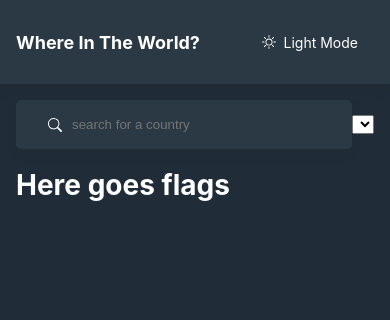
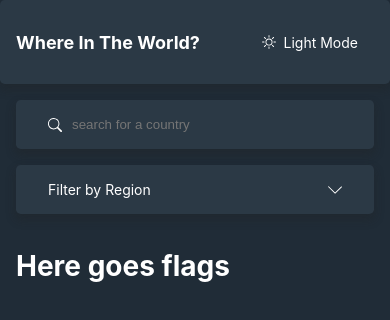
Before and after one commit to abhay8696/countries-api, a React (Create React App) app: page / in a window 390 px wide. Shown: the top 320 px of the page. Built offline with nearby package versions, Linux system fonts and the light colour scheme; no server answers.

Commit message:
created responsive menu in app body

```diff
--- a/src/components/appBody.js
+++ b/src/components/appBody.js
@@ -4,6 +4,8 @@ import { DarkThemeContext } from '../context/darkThemeContext';
 //styles
 import '../styles/App.scss';
 import { BsSearch } from 'react-icons/bs';
+import { MdKeyboardArrowDown } from 'react-icons/md'
+import { SlArrowDown } from 'react-icons/sl'
 
 const AppBody = () => {
     //context
@@ -11,18 +13,25 @@ const AppBody = () => {
     [darkTheme, setDarkTheme] = useContext(DarkThemeContext);
     //functions
     const
-    themeFunction = ()=> {
+    themeForSearch = ()=> {
         if(darkTheme) return 'searchBox darkElements';
         return 'searchBox lightElements';
+    },
+    themeForFilter = ()=> {
+        if(darkTheme) return 'filter darkElements';
+        return 'filter lightElements';
     }
     return (
         <div className='appBody'>
             <div className='menu'>
-                <div className={themeFunction()}>
+                <div className={themeForSearch()}>
                     <BsSearch/>
                     <input placeholder='search for a country'/>
                 </div>
-                <select></select>
+                <div className={themeForFilter()}>
+                    <span>Filter by Region</span>
+                    <SlArrowDown/>
+                </div>
             </div>
         <h1>Here goes flags</h1>
         </div>
--- a/src/styles/App.css
+++ b/src/styles/App.css
@@ -8,7 +8,12 @@
   font-size: 14px;
 }
 .App .navbar, .App .appBody {
-  padding: 1rem 4rem;
+  padding: 3rem 5rem;
+}
+@media only screen and (min-width: 720px) and (max-width: 960px) {
+  .App .navbar, .App .appBody {
+    padding: 2rem 4rem;
+  }
 }
 @media only screen and (min-width: 480px) and (max-width: 720px) {
   .App .navbar, .App .appBody {
@@ -43,8 +48,7 @@
   align-items: center;
   justify-content: "";
   cursor: pointer;
-  height: 100%;
-  padding: 0 1rem;
+  padding: 1rem 1rem;
   border-radius: 0.3rem;
 }
 .App .navbar .themeButton span {
@@ -60,28 +64,63 @@
   align-items: center;
   justify-content: space-between;
 }
+@media only screen and (max-width: 720px) {
+  .App .appBody .menu {
+    display: flex;
+    flex-direction: column;
+    align-items: center;
+    justify-content: "";
+  }
+}
+.App .appBody .menu .searchBox, .App .appBody .menu .filter {
+  padding: 1rem 2rem;
+}
 .App .appBody .menu .searchBox {
   width: 500px;
-  padding: 1rem 2rem;
-  border-radius: 0.3rem;
   display: flex;
   flex-direction: "";
   align-items: center;
   justify-content: "";
+}
+@media only screen and (min-width: 720px) and (max-width: 960px) {
+  .App .appBody .menu .searchBox {
+    width: 350px;
+  }
+}
+@media only screen and (max-width: 720px) {
+  .App .appBody .menu .searchBox {
+    width: 100%;
+    margin-bottom: 1rem;
+  }
 }
 .App .appBody .menu .searchBox input {
   flex: 1;
   margin-left: 8px;
   color: inherit;
 }
+.App .appBody .menu .filter {
+  width: 200px;
+  display: flex;
+  flex-direction: "";
+  align-items: center;
+  justify-content: space-between;
+}
+@media only screen and (max-width: 720px) {
+  .App .appBody .menu .filter {
+    width: 100%;
+    margin-bottom: 1rem;
+  }
+}
 .App .darkElements {
   background-color: hsl(209deg, 23%, 22%);
   color: hsl(0deg, 0%, 100%);
-  box-shadow: 0px 5px 10px rgba(32, 32, 32, 0.1098039216);
+  box-shadow: 0px 5px 10px 1px rgba(32, 32, 32, 0.3019607843);
+  border-radius: 0.3rem;
 }
 .App .lightElements {
   background-color: hsl(0deg, 0%, 100%);
-  box-shadow: 0px 5px 10px rgba(32, 32, 32, 0.1098039216);
+  box-shadow: 0px 5px 10px 1px rgba(32, 32, 32, 0.1098039216);
+  border-radius: 0.3rem;
 }
 
 .darkApp {
--- a/src/styles/App.scss
+++ b/src/styles/App.scss
@@ -7,7 +7,10 @@
     @include flexbox(column, '', '');
     font-size: 14px;
     .navbar, .appBody{
-        padding: 1rem 4rem;
+        padding: 3rem 5rem;
+        @include md-lg-screen{
+            padding: 2rem 4rem;
+        }
         @include sm-md-screen{
             padding: 1rem 2rem;
         }
@@ -31,8 +34,8 @@
         .themeButton{
             @include flexbox('', center, '');
             cursor: pointer;
-            height: 100%;
-            padding: 0 1rem;
+            // height: 10vh;
+            padding: 1rem 1rem;
             border-radius: 0.3rem;
             span{
                 margin-left: 8px;
@@ -47,11 +50,22 @@
         .menu{
             width: 100%;
             @include flexbox('', center, space-between);
+            @include md-below-screen{
+                @include flexbox(column, center, '')
+            }
 
+            .searchBox, .filter{
+                padding: 1rem 2rem;
+            }
             .searchBox{
                 width: 500px;
-                padding: 1rem 2rem;
-                border-radius: 0.3rem;
+                @include md-lg-screen{
+                    width: 350px;
+                }
+                @include md-below-screen{
+                    width: 100%;
+                    margin-bottom: 1rem
+                }
                 @include flexbox('', center, '');
                 input{
                     flex: 1;
@@ -59,16 +73,27 @@
                     color: inherit;
                 }
             }
+
+            .filter{
+                width: 200px;
+                @include md-below-screen{
+                    width: 100%;
+                    margin-bottom: 1rem
+                }
+                @include flexbox('', center, space-between);
+            }
         }
     }
     .darkElements{
         background-color: hsl(209, 23%, 22%);
         color: hsl(0, 0%, 100%);
-        box-shadow: 0px 5px 10px #2020201c;
+        box-shadow: 0px 5px 10px 1px #2020204d;
+        border-radius: 0.3rem;
     }
     .lightElements{
         background-color: hsl(0, 0%, 100%);
-        box-shadow: 0px 5px 10px #2020201c;
+        box-shadow: 0px 5px 10px 1px #2020201c;
+        border-radius: 0.3rem;
     }
 }
 
```
Also changed, not shown: 1 other file (tests, documents, lock files or other folders).
